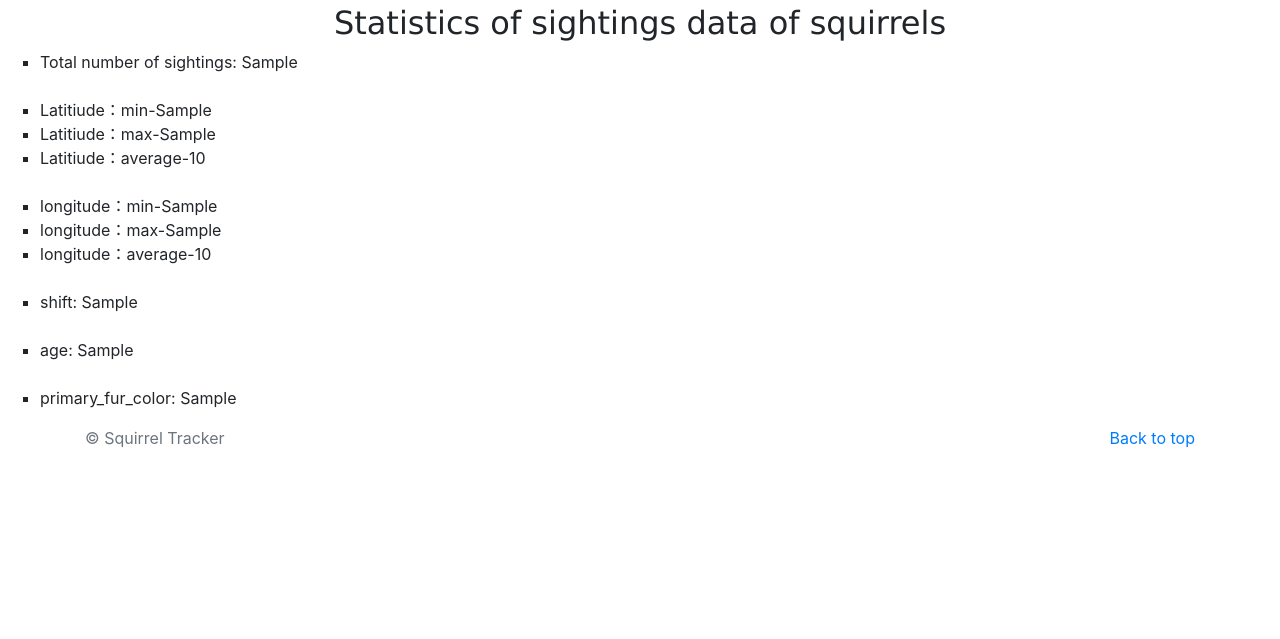
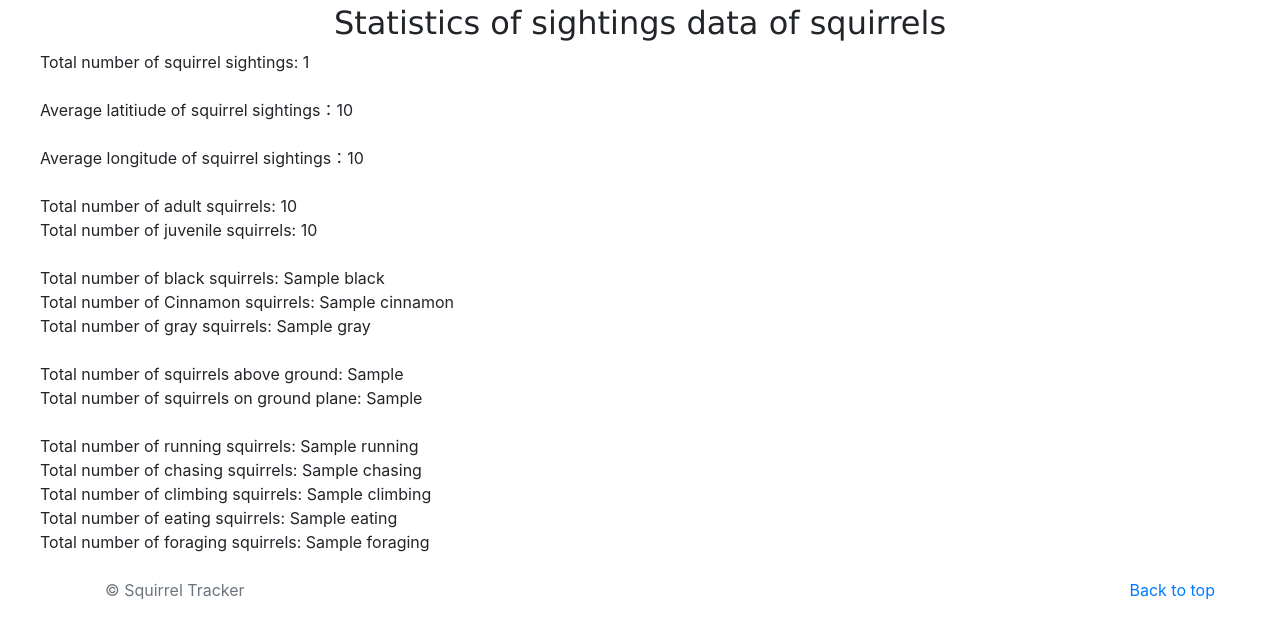
Before and after one commit to els0911/Final-Project, a Django app: template sightings/templates/sightings/stats.html in a window 1280 px wide. Shown: the part 56-695 px from the top of the page. Run offline with Django 3.2, Linux system fonts and the light colour scheme; the template is opened without the code that fills it: most values are stand-ins (such as "Sample title", 1, 10 or a date in 2020).

```diff
--- a/map/templates/map/map.html
+++ b/map/templates/map/map.html
@@ -32,9 +32,9 @@
   </button>
   <div class="collapse navbar-collapse" id="navbarNavAltMarkup">
     <div class="navbar-nav">
-      <a class="nav-link active" href="/sightings">Home<span class="sr-only">(current)</span></a>
+      <a class="nav-link" href="/sightings">Home<span class="sr-only">(current)</span></a>
       <a class="nav-link" href="/sightings/add">Create A New Sighting</a>
-      <a class="nav-link" href="/map">Map</a>
+      <a class="nav-link active" href="/map">Map</a>
       <a class="nav-link" href="/sightings/stats">General Statistics</a>
     </div>
   </div>
--- a/sightings/templates/sightings/stats.html
+++ b/sightings/templates/sightings/stats.html
@@ -25,22 +25,29 @@
   </div>
 </nav>
 <h2 style="font-family:verdana;text-align:center;">Statistics of sightings data of squirrels</h2>
-    <ul style="list-style-type:square;">
-      <li>Total number of sightings: {{a}}</li>
+    <ul style="list-style:none;">
+      <li>Total number of squirrel sightings: {{Number}}</li>
       <br>
-      <li>Latitiude：min-{{b.min_latitude}}</li>
-      <li>Latitiude：max-{{b.max_latitude}}</li>
-      <li>Latitiude：average-{{b.average_latitude}}</li>
+      <li>Average latitiude of squirrel sightings：{{Latitude.average}}</li>
       <br>
-      <li>longitude：min-{{c.min_longitude}}</li>
-      <li>longitude：max-{{c.max_longitude}}</li>
-      <li>longitude：average-{{c.average_longitude}}</li>
+      <li>Average longitude of squirrel sightings：{{Longitude.average}}</li>
       <br>
-      <li>shift: {{d}}</li>
+      <li>Total number of adult squirrels: {{Age_Adult}}</li>
+      <li>Total number of juvenile squirrels: {{Age_Juvenile}}</li>
       <br>
-      <li>age: {{e}}</li>
+      <li>Total number of black squirrels: {{Black}}</li>
+      <li>Total number of Cinnamon squirrels: {{Cinnamon}}</li>
+      <li>Total number of gray squirrels: {{Gray}}</li>
       <br>
-      <li>primary_fur_color: {{f}}</li></ul>
+      <li>Total number of squirrels above ground: {{Above_Ground}}</li>
+      <li>Total number of squirrels on ground plane: {{Ground_Plane}}</li>
+      <br>
+      <li>Total number of running squirrels: {{Running}}</li>
+      <li>Total number of chasing squirrels: {{Chasing}}</li>
+      <li>Total number of climbing squirrels: {{Climbing}}</li>
+      <li>Total number of eating squirrels: {{Eating}}</li>
+      <li>Total number of foraging squirrels: {{Foraging}}</li>
+      <br>
 <footer class="text-muted">
       <div class="container">
         <p class="float-right">
```
Also changed, not shown: sightings/management/commands/export_squirrel_data.py (+52 -22 lines), sightings/views.py (+27 -7 lines), 1 other file.
